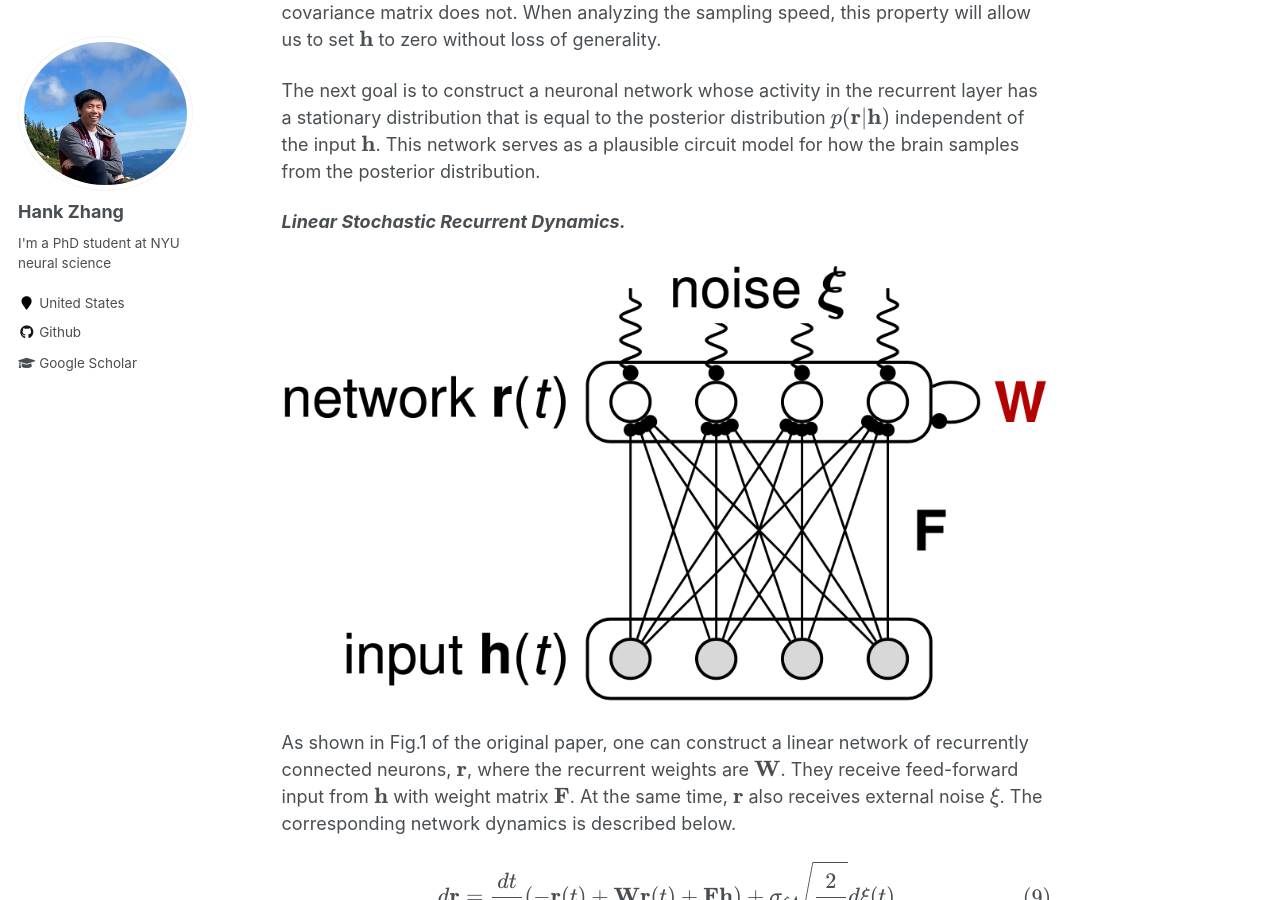
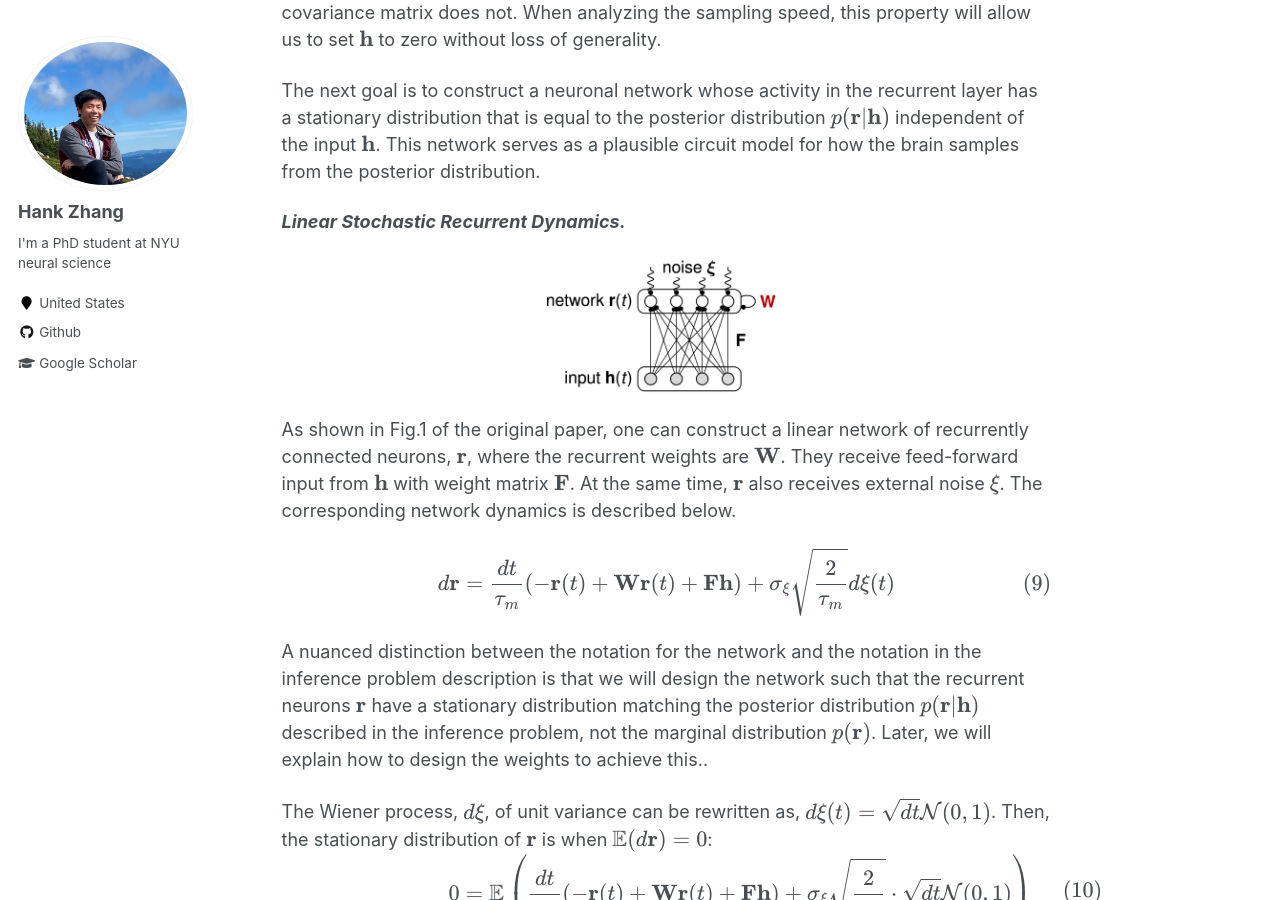
Before and after one commit to hanqizhang/hanqizhang.github.io, a Jekyll site: the page built from _posts/2023-05-07-fastsampling.md, in a window 1280 px wide and 900 px high, scrolled down 1895 px. Built offline with Jekyll 4.4.1, drawn with Linux system fonts in a browser that asks for light colours; formulas are drawn with MathJax 3.

Commit message:
Update 2023-05-07-fastsampling.md

```diff
--- a/_posts/2023-05-07-fastsampling.md
+++ b/_posts/2023-05-07-fastsampling.md
@@ -78,9 +78,12 @@ brain samples from the posterior distribution.
 
 ***Linear Stochastic Recurrent Dynamics.***
 
+<p align="center">
 <img src="/images/hennequin_etal_fig1.png"
      alt="network"
+     width="30%"
      style="clear: both; margin-right: 10px;" />
+</p>
 
 As shown in Fig.1 of the original paper, one can construct a linear network of recurrently connected neurons, $\mathbf{r}$,
 where the recurrent weights are $\mathbf{W}$. They receive feed-forward input from $\mathbf{h}$ with weight matrix $\mathbf{F}$. At the same time,
```
